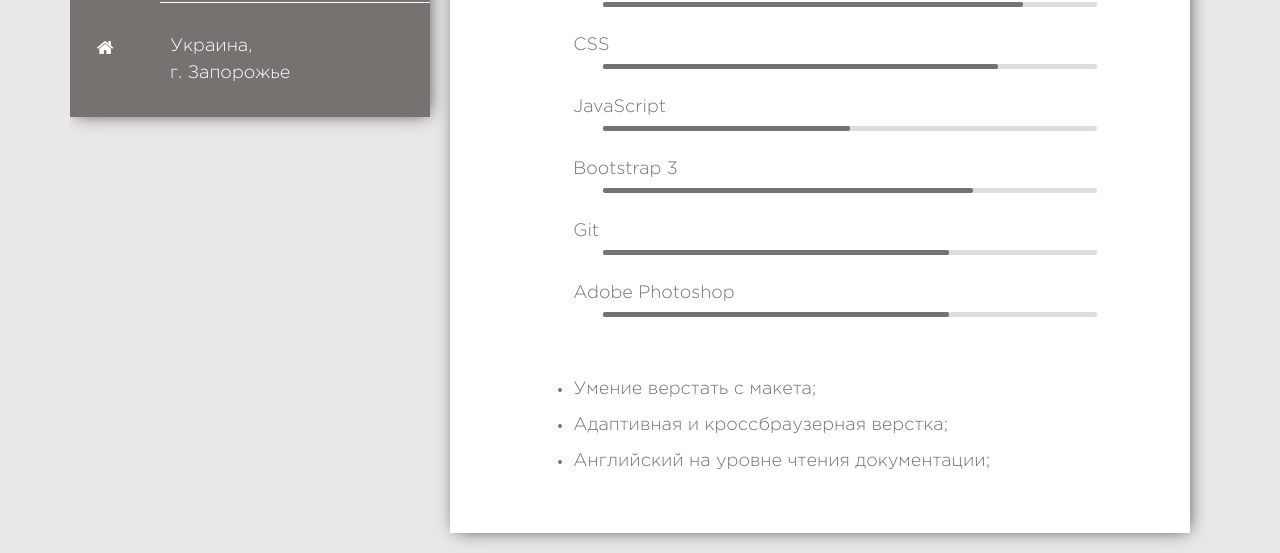
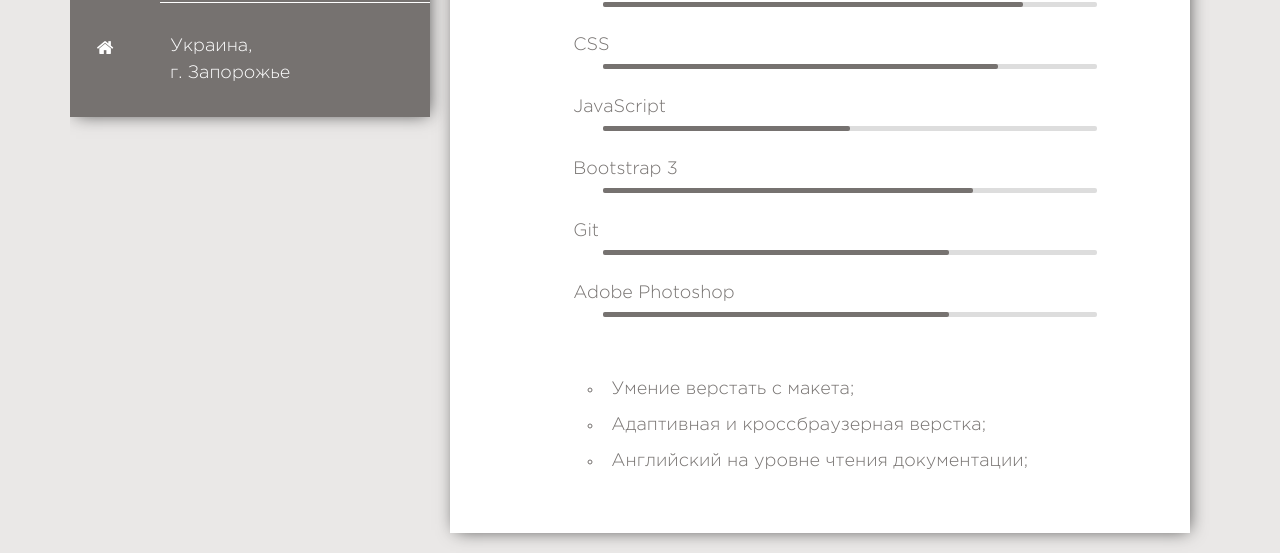
Before and after one commit to ElenaSemina/ElenaSemina.github.io, a plain HTML site: page index.html in a window 1280 px wide. Shown: the part 876-1429 px from the top of the page. Drawn offline with nearby package versions, Linux system fonts and the light colour scheme; files whose address does not match are found by name.

Commit message:
edit css file

```diff
--- a/css/style.css
+++ b/css/style.css
@@ -130,6 +130,14 @@ h3{
 .prof_skills li{
   line-height: 2;
   text-align: left;
+  padding-left: 15px;
+  /*list-style-type: circle;*/
+  display: list-item;
+  list-style-type: circle;
+  list-style-position: inside;
+}
+.prof_skills ul{
+  padding: 0;
 }
 .prof_skills p{
   margin:25px 10px 5px 0;
```
